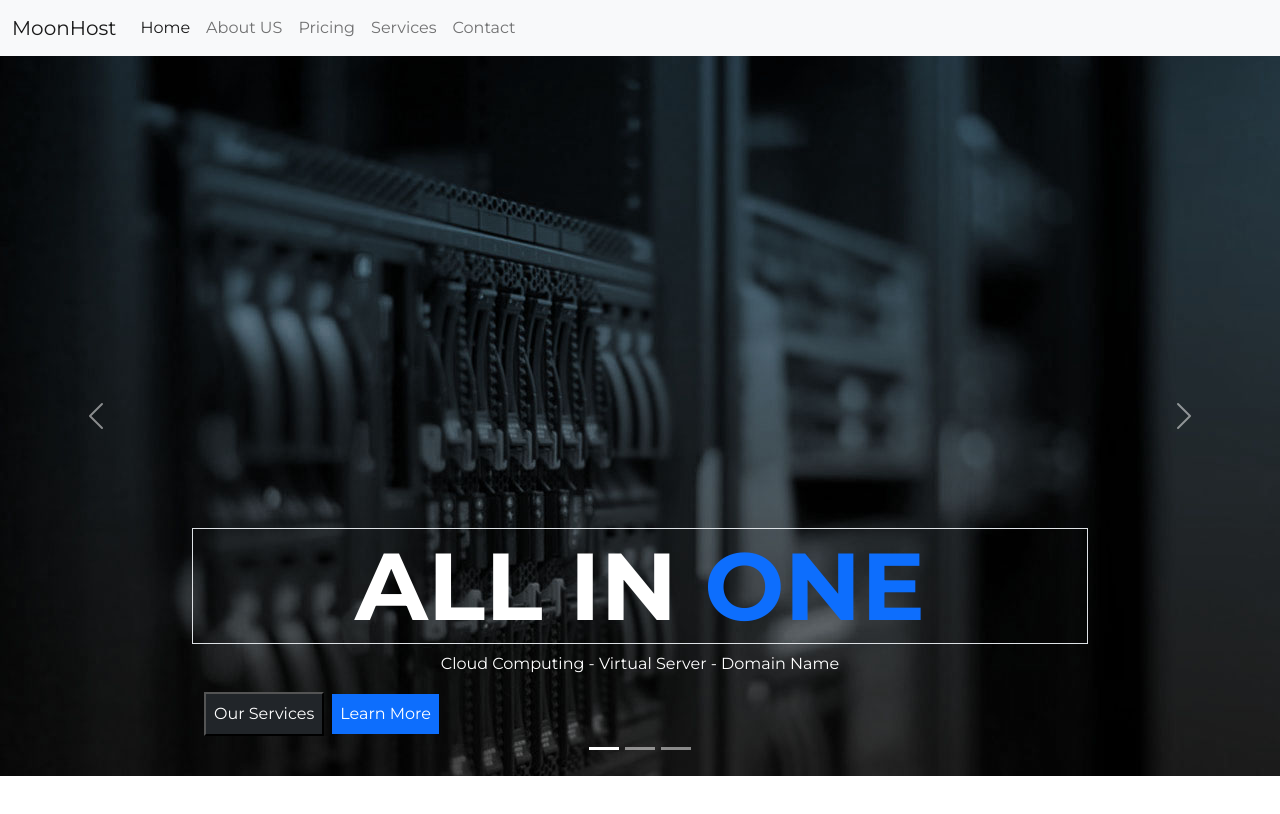
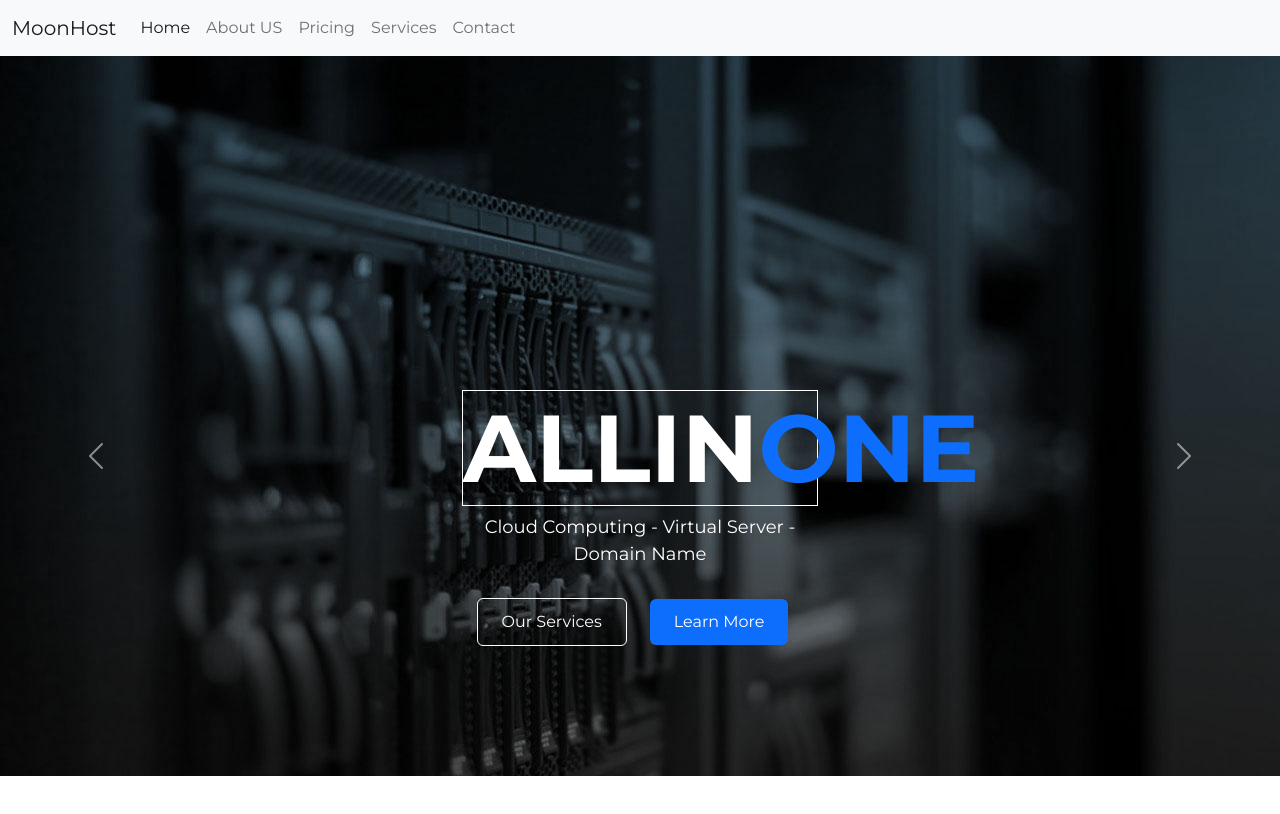
Before and after one commit to ShamimHosen75/Moon---Hosting-Template, a plain HTML site: page index.html in a window 1280 px wide. Drawn offline with nearby package versions, Linux system fonts and the light colour scheme.

Commit message:
Slider Section Added

```diff
--- a/CSS/style.css
+++ b/CSS/style.css
@@ -10,7 +10,47 @@
  scroll-behavior: smooth;
 }
 
-.banner-heading {
- font-size: 95px !important;
+.carousel-item {
+ height: 100vh;
+ min-height: 300px;
+ background: no-repeat scroll center scroll;
+ background-size: cover;
+}
+
+.carousel-item::before {
+ content: "";
+ display: block;
+ position: absolute;
+ top: 0;
+ left: 0;
+ bottom: 0;
+ right: 0;
+}
+
+.carousel-caption {
+ margin: 170px;
+ padding-left: 100px;
+ padding-right: 100px;
+}
+
+.carousel-caption h5 {
+ font-size: 95px;
  font-weight: 700;
+ border: solid 1px #fff;
 }
+
+.carousel-caption p {
+ font-size: 18px;
+}
+
+.slider-btn {
+ margin-top: 30px;
+ justify-content: center;
+}
+
+.slider-btn .btn {
+ padding: 0.7rem 1.5rem;
+ font-size: 1rem;
+ margin-right: 15px;
+ border: solid 1px #fff;
+}
--- a/index.html
+++ b/index.html
@@ -53,7 +53,7 @@
    </div>
   </nav>
 
-  <!-- Header Section Start Here  -->
+  <!-- Slider Section Started Here  -->
   <header>
    <div
     id="carouselExampleCaptions"
@@ -86,13 +86,11 @@
      <div class="carousel-item active">
       <img src="images/Banner1.png" class="d-block w-100" />
       <div class="carousel-caption d-none d-md-block">
-       <h1 class="banner-heading border border-1">
-        ALL IN <span class="text-primary">ONE</span>
-       </h1>
+       <h5>ALLIN<span class="text-primary">ONE</span></h5>
        <p>Cloud Computing - Virtual Server - Domain Name</p>
-       <div class="d-flex gap-2 container align-items-center">
-        <button class="p-2 bg-dark text-white">Our Services</button>
-        <button class="p-2 border border-0 bg-primary text-white">
+       <div class="slider-btn d-flex gap-2 container align-items-center">
+        <button class="btn btn-1 text-white">Our Services</button>
+        <button class="btn btn-2 border border-0 bg-primary text-white">
          Learn More
         </button>
        </div>
@@ -101,13 +99,11 @@
      <div class="carousel-item">
       <img src="images/Banner2.png" class="d-block w-100" />
       <div class="carousel-caption d-none d-md-block">
-       <h1 class="banner-heading border border-1">
-        <span class="text-primary">TOP</span>SUPPORT
-       </h1>
-       <p>Our Most Helpfull Support Staff Ever 24/7. Contact Us Now!</p>
-       <div class="d-flex gap-2 container align-items-center">
-        <button class="p-2 bg-dark text-white">Our Services</button>
-        <button class="p-2 border border-0 bg-primary text-white">
+       <h5><span class="text-primary">TOP</span>SUPPORT</h5>
+       <p>Our Most Helpfull Support Staff Ever 24/7</p>
+       <div class="slider-btn d-flex gap-2 container align-items-center">
+        <button class="btn btn-1 text-white">Our Services</button>
+        <button class="btn btn-2 border border-0 bg-primary text-white">
          Learn More
         </button>
        </div>
@@ -116,13 +112,11 @@
      <div class="carousel-item">
       <img src="images/Banner3.png" class="d-block w-100" />
       <div class="carousel-caption d-none d-md-block banner-sec">
-       <h1 class="banner-heading border border-1">
-        Moon<span class="text-primary">Host</span>
-       </h1>
+       <h5>Moon<span class="text-primary">Host</span></h5>
        <p>Welcome to OneHost. One Stop Web Hosting Solutions</p>
-       <div class="d-flex gap-2 container align-items-center">
-        <button class="p-2 bg-dark text-white">Our Services</button>
-        <button class="p-2 border border-0 bg-primary text-white">
+       <div class="slider-btn d-flex gap-2 container align-items-center">
+        <button class="btn btn-1 text-white">Our Services</button>
+        <button class="btn btn-2 border border-0 bg-primary text-white">
          Learn More
         </button>
        </div>
@@ -149,6 +143,7 @@
     </button>
    </div>
   </header>
+  <!-- Slider Section Ended Here  -->
 
   <!-- Bootstrap JS Link  -->
   <script
```
